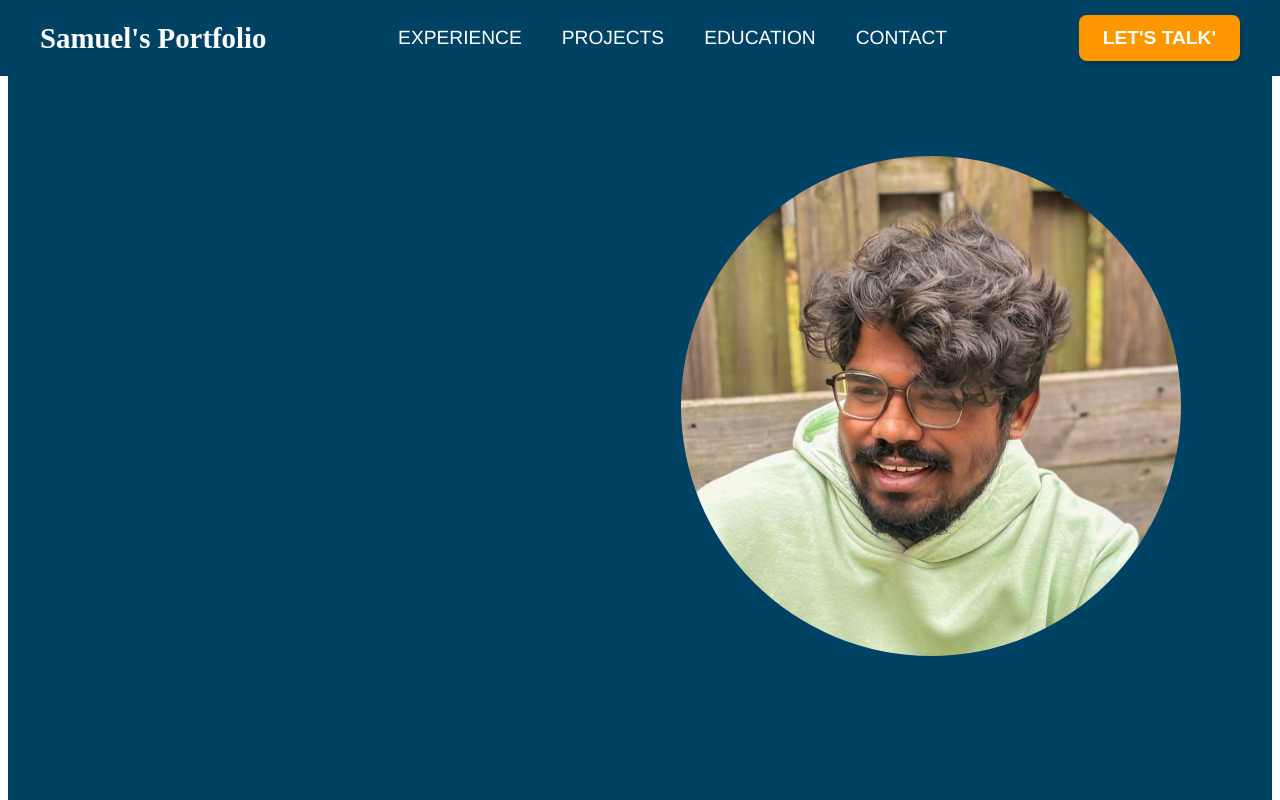
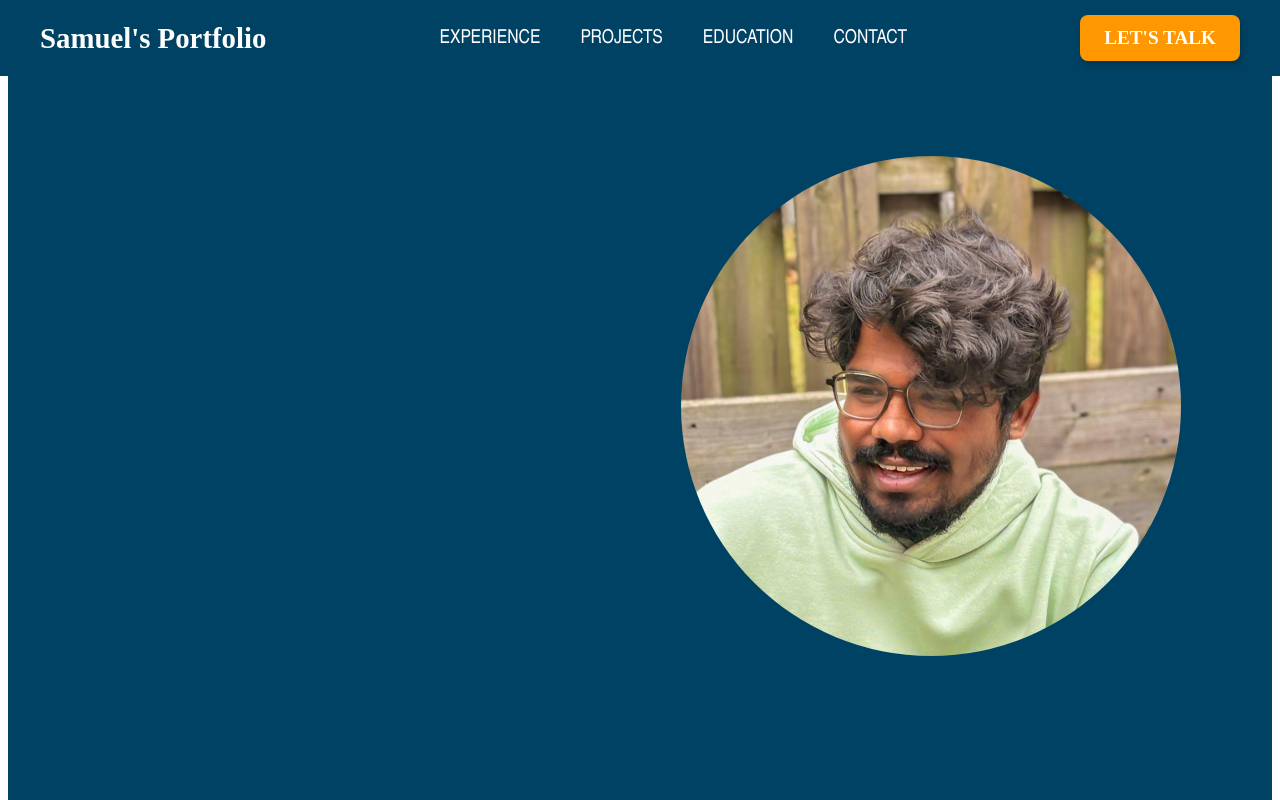
Before and after one commit to SamuelSudeepAyyala/samuel-sudeep-portfolio, an Angular app: page / in a window 1280 px wide. Shown: the top 800 px of the page. Built offline with nearby package versions, Linux system fonts and the light colour scheme.

Commit message:
nav bar font updates

```diff
--- a/src/app/home/home.component.css
+++ b/src/app/home/home.component.css
@@ -33,6 +33,7 @@
 .navbar-logo {
   font-size: 1.8rem;
   font-weight: bold;
+  font-family: 'Helmet Neue';
   color: white;
   text-decoration: none;
   cursor: pointer;
@@ -41,7 +42,7 @@
 
 .navbar-menu {
   list-style: none;
-  font-family:'Franklin Gothic Medium', 'Arial Narrow', Arial, sans-serif;
+  font-family: 'Helmet Neue', 'Arial Narrow', Arial, sans-serif;
   display: flex;
   gap: 20px;
 }
@@ -206,6 +207,7 @@ img {
   border: none;
   padding: 12px 24px;
   font-size: 1.2rem;
+  font-family: 'Helmet Neue';
   font-weight: bold;
   border-radius: 8px;
   cursor: pointer;
--- a/src/app/home/home.component.html
+++ b/src/app/home/home.component.html
@@ -11,7 +11,7 @@
       <li class="navbar-item"><a href="#contact" class="navbar-link">CONTACT</a></li>
     </ul>
     <div class="button-container">
-      <button class="cta-button">LET'S TALK'</button>
+      <button class="cta-button">LET'S TALK</button>
     </div>
   </div>
 </nav>
```
